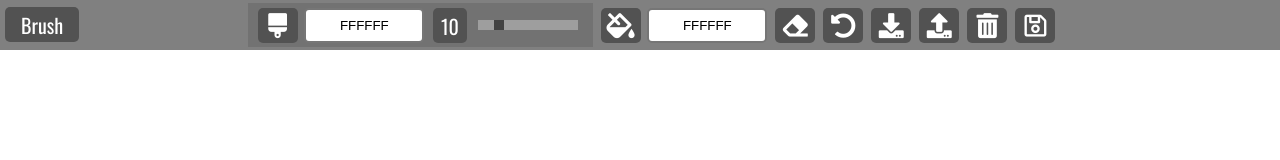
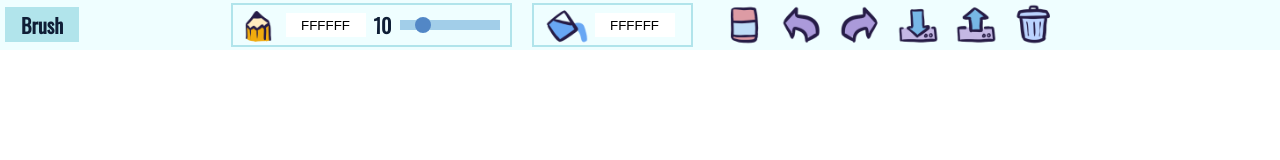
Before and after one commit to bramblestars/personal-website, a plain HTML site: page fun/paintclone.html in a window 1280 px wide. Drawn offline with nearby package versions, Linux system fonts and the light colour scheme.

Commit message:
restyle paint clone toolbar and add new icons

```diff
--- a/fun/paintclone.html
+++ b/fun/paintclone.html
@@ -4,7 +4,7 @@
     <meta charset="UTF-8">
     <meta name="viewport" content="width=device-width, initial-scale=1.0">
     <title>Paint Clone</title>
-    <link rel="icon" type="image/png" href="../img/favicon_kiwi.png">
+    <link rel="icon" type="image/png" href="../img/icons/pencil.png">
     <link rel="stylesheet" href="https://cdnjs.cloudflare.com/ajax/libs/font-awesome/5.10.2/css/all.min.css"/>
     <link rel="stylesheet" href="style/paintclone.css">
 </head>
@@ -16,8 +16,12 @@
             <span id="active-tool" title="Active Tool">Brush</span>
         </div>
         <!-- Brush -->
-        <div class="brush tool">
-            <i class="fas fa-brush" id="brush" title="Brush"></i>
+        <div class="brush border-toolbar">
+            <img
+                class="tool-icon"
+                id="brush"
+                title="Pencil"
+                src="../img/icons/pencil.png">
             <input class="jscolor" id="brush-color">
             <span class="size" id="brush-size" title="Brush Size">10</span>
             <input
@@ -30,40 +34,63 @@
                 id="brush-slider" />
         </div>
         <!-- Bucket -->
-        <div class="bucket tool">
-            <i class="fas fa-fill-drip" title="Background Color"></i>
+        <div class="bucket border-toolbar">
+            <img
+                class="tool-icon"
+                id="paint-bucket"
+                title="Paint bucket"
+                src="../img/icons/bucket.png" />
             <input class="jscolor" value="ffffff" id="bucket-color">
         </div>
         <!-- Eraser -->
+        <div class="toolbar">
             <div class="tool">
-            <i class="fas fa-eraser" id="eraser" title="Eraser"></i>
+                <img
+                    class="tool-icon"
+                    id="eraser"
+                    title="Eraser"
+                    src="../img/icons/eraser.png"/>
             </div>
-        <!-- Clear Canvas -->
+            <!-- Undo -->
             <div class="tool">
-            <i class="fas fa-undo-alt" id="clear-canvas" title="Clear"></i>
+                <img
+                    class="tool-icon"
+                    id="undo"
+                    title="Undo"
+                    src="../img/icons/undo.png"/>
+            </div>
+            <!-- Redo -->
+            <div class="tool">
+                <img
+                    class="tool-icon"
+                    id="redo"
+                    title="Redo"
+                    src="../img/icons/redo.png"/>
             </div>
             <!-- Save Local Storage -->
             <div class="tool">
-            <i class="fas fa-download" id="save-storage" title="Save Local Storage"></i>
+                <img
+                    class="tool-icon"
+                    id="download"
+                    title="Download"
+                    src="../img/icons/download.png"/>
             </div>
             <!-- Load Local Storage -->
             <div class="tool">
-            <i class="fas fa-upload" id="load-storage" title="Load Local Storage"></i>
+                <img
+                    class="tool-icon"
+                    id="download"
+                    title="Download"
+                    src="../img/icons/upload.png"/>
             </div>
             <!-- Clear Local Storage -->
             <div class="tool">
-            <i class="fas fa-trash-alt" id="clear-storage" title="Clear Local Storage"></i>
+                <img
+                    class="tool-icon"
+                    id="clear-canvas"
+                    title="Clear canvas"
+                    src="../img/icons/clear.png"/>
             </div>
-        <!-- Download Image -->
-        <div class="tool">
-            <a id="download">
-                <i class="far fa-save" title="Save Image File"></i>
-            </a>
-        </div>
-
-        <!-- Mobile Message -->
-        <div class="mobile-message">
-            <h2>Mobile devices are not yet supported. Please use this application on a larger screen.</h2>
         </div>
     </div>
 
--- a/fun/scripts/paintClone.js
+++ b/fun/scripts/paintClone.js
@@ -49,6 +49,7 @@ bucketColor.addEventListener('change', () => {
     console.log("eye");
     bgColor=`#${bucketColor.value}`;
     createCanvas();
+    restoreCanvas();
 });
 
 // Eraser
@@ -80,6 +81,7 @@ function createCanvas() {
     context.fillStyle = bgColor;
     context.fillRect(0, 0, canvas.width, canvas.height);
     body.appendChild(canvas);
+    console.log(bgColor);
 }
 
 // Change canvas size with window
@@ -88,44 +90,44 @@ canvas.addEventListener('resize', () => {
     canvas.height = window.innerHeight - toolBar.clientHeight;
 })
 
-// // Clear Canvas
-// clearCanvasBtn.addEventListener('click', () => {
-//   createCanvas();
-//   drawnArray = [];
-//   // Active Tool
-//   activeToolEl.textContent = 'Canvas Cleared';
-//   setTimeout(switchToBrush, 1500);
-// });
+// Clear Canvas
+clearCanvasBtn.addEventListener('click', () => {
+    createCanvas();
+    drawnArray = [];
+    // Active Tool
+    activeToolEl.textContent = 'Canvas Cleared';
+    setTimeout(switchToBrush, 1500);
+});
 
-// // Draw what is stored in DrawnArray
-// function restoreCanvas() {
-//   for (let i = 1; i < drawnArray.length; i++) {
-//     context.beginPath();
-//     context.moveTo(drawnArray[i - 1].x, drawnArray[i - 1].y);
-//     context.lineWidth = drawnArray[i].size;
-//     context.lineCap = 'round';
-//     if (drawnArray[i].eraser) {
-//       context.strokeStyle = bucketColor;
-//     } else {
-//       context.strokeStyle = drawnArray[i].color;
-//     }
-//     context.lineTo(drawnArray[i].x, drawnArray[i].y);
-//     context.stroke();
-//   }
-// }
+// Draw what is stored in DrawnArray
+function restoreCanvas() {
+    for (let i = 1; i < drawnArray.length; i++) {
+      context.beginPath();
+      context.moveTo(drawnArray[i - 1].x, drawnArray[i - 1].y);
+      context.lineWidth = drawnArray[i].size;
+      context.lineCap = 'round';
+      if (drawnArray[i].eraser) {
+        context.strokeStyle = bucketColor;
+      } else {
+        context.strokeStyle = drawnArray[i].color;
+      }
+      context.lineTo(drawnArray[i].x, drawnArray[i].y);
+      context.stroke();
+    }
+}
 
-// // Store Drawn Lines in DrawnArray
-// function storeDrawn(x, y, size, color, erase) {
-//   const line = {
-//     x,
-//     y,
-//     size,
-//     color,
-//     erase,
-//   };
-//   console.log(line);
-//   drawnArray.push(line);
-// }
+// Store Drawn Lines in DrawnArray
+function storeDrawn(x, y, size, color, erase) {
+    const line = {
+      x,
+      y,
+      size,
+      color,
+      erase,
+    };
+    console.log(line);
+    drawnArray.push(line);
+}
 
 // Get Mouse Position
 function getMousePosition(event) {
@@ -145,7 +147,7 @@ canvas.addEventListener('mousedown', (event) => {
     context.beginPath();
     context.lineWidth = currentSize;
     context.lineCap = 'round';
-    context.strokeStyle = currentColor;
+    context.strokeStyle = isEraser ? bgColor : currentColor;
 });
 
 // Mouse Move
@@ -155,16 +157,16 @@ canvas.addEventListener('mousemove', (event) => {
         console.log('mouse is moving', currentPosition);
         context.lineTo(currentPosition.x, currentPosition.y);
         context.stroke();
-  //   storeDrawn(
-  //     currentPosition.x,
-  //     currentPosition.y,
-  //     currentSize,
-  //     currentColor,
-  //     isEraser,
-  //   );
-  // } else {
-  //   storeDrawn(undefined);
-  }
+        storeDrawn(
+          currentPosition.x,
+          currentPosition.y,
+          currentSize,
+          currentColor,
+          isEraser,
+        );
+    } else {
+      storeDrawn(undefined);
+    }
 });
 
 // Mouse Up
--- a/fun/style/paintclone.css
+++ b/fun/style/paintclone.css
@@ -2,6 +2,9 @@
 
 * {
   box-sizing: border-box;
+  --toolbar-color: rgb(239, 254, 255);
+  --tool-border: rgb(177, 228, 235);
+  --text: rgb(15, 30, 54)
 }
 
 body {
@@ -16,38 +19,23 @@ body {
   height: 50px;
   width: 100%;
   position: fixed;
-  background-color: grey;
+  background-color: var(--toolbar-color);
   display: flex;
   justify-content: center;
 }
 
-/* Font Awesome Icons */
-.fas,
-.far {
-  font-size: 25px;
-  position: relative;
-  top: 5px;
-  background-color: rgb(82, 82, 82);
-  color: white;
-  padding: 5px;
-  border-radius: 5px;
-  width: 40px;
-  text-align: center;
+/* PGN Icons */
+.tool-icon {
+  width: 50px;
+  height: 50px;
+  padding: 3px;
   cursor: pointer;
+
+  transition: all 0.5s smooth;
 }
 
-.fas:hover,
-.far:hover {
-  filter: brightness(90%);
-}
-
-.fa-fill-drip {
-  cursor: default;
-}
-
-.fa-undo-alt:hover,
-.fa-trash-alt:hover {
-  color: rgb(223, 37, 37);
+.tool-icon:hover {
+  transform: translateY(-2px);
 }
 
 /* Tools */
@@ -57,45 +45,44 @@ body {
   left: 5px;
 }
 
-.active-tool > span {
-  background-color: rgb(82, 82, 82);
-  border-radius: 5px;
+.active-tool span {
+  background-color: var(--tool-border);
   padding: 2.5px 16px;
-  color: white;
+  color: var(--text);
   font-size: 20px;
+  font-weight: 700;
   user-select: none;
 }
 
 .tool {
   position: relative;
-  top: 3px;
 }
 
 .tool:not(:first-child) {
   margin-left: 8px;
 }
 
-.brush {
-  background-color: rgb(114, 114, 114);
+.border-toolbar {
+  border: 2px solid var(--tool-border);
   height: 44px;
-  width: 345px;
+  margin: 3px 10px;
+  display: flex;
+  align-items: center;
 }
 
-.brush > * {
-  margin-left: 10px;
+.bucket {
+  padding-left: 8px;
+  padding-right: 16px;
 }
 
 .size {
   width: 40px;
   height: 35px;
-  position: relative;
-  top: 4px;
   left: -5px;
-  background-color: rgb(82, 82, 82);
-  border-radius: 5px;
   padding: 2.5px 8px;
-  color: white;
+  color: var(--text);
   font-size: 20px;
+  font-weight: 700;
   user-select: none;
 }
 
@@ -106,7 +93,7 @@ body {
   left: -8px;
   width: 100px;
   height: 10px;
-  background: rgb(177, 177, 177);
+  background: rgb(130, 187, 224);
   outline: none;
   opacity: 0.7;
   cursor: pointer;
@@ -121,23 +108,31 @@ body {
 .slider::-webkit-slider-thumb {
   -webkit-appearance: none;
   appearance: none;
-  width: 10px;
-  height: 10px;
-  background: rgb(47, 47, 47);
+  width: 16px;
+  height: 16px;
+  outline: none;
+  background: rgb(16, 85, 175);
+  border-radius: 50%;
 }
 
 .slider::-moz-range-thumb {
-  width: 10px;
-  height: 10px;
-  background: rgb(47, 47, 47);
+  width: 16px;
+  height: 16px;
+  outline: none;
+  background: rgb(16, 85, 175);
+  border-radius: 50%;
+}
+
+.toolbar {
+  display: flex;
+  margin: 0 16px;
 }
 
 /* JS Color */
 .jscolor {
-  border-style: solid;
-  border-radius: 5px;
-  height: 35px;
-  width: 120px;
+  border: none;
+  height: 24px;
+  width: 80px;
   margin-left: 3px;
   text-align: center;
   cursor: pointer;
@@ -172,6 +167,10 @@ body {
     z-index: 100;
   }
 
+  #canvas {
+    display: none;
+  }
+
   .mobile-message h2 {
     width: 80%;
   }
```
Also changed, not shown: img/icons/bucket.png (added), img/icons/clear.png (added), img/icons/download.png (added), img/icons/eraser.png (added), img/icons/pencil.png (added), img/icons/redo.png (added), img/icons/undo.png (added), img/icons/upload.png (added). Lines whose indentation alone changed are shown as unchanged.
